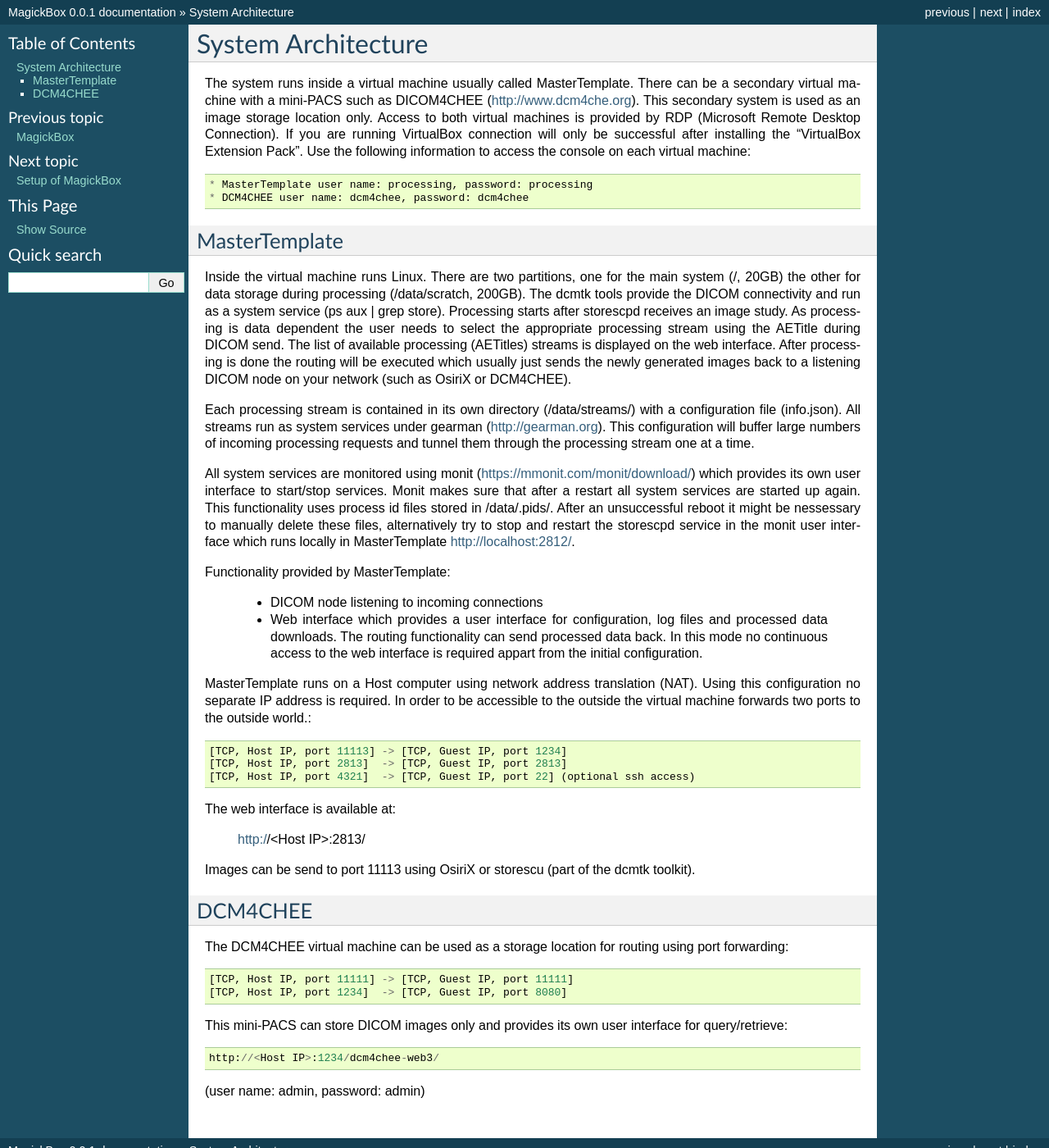
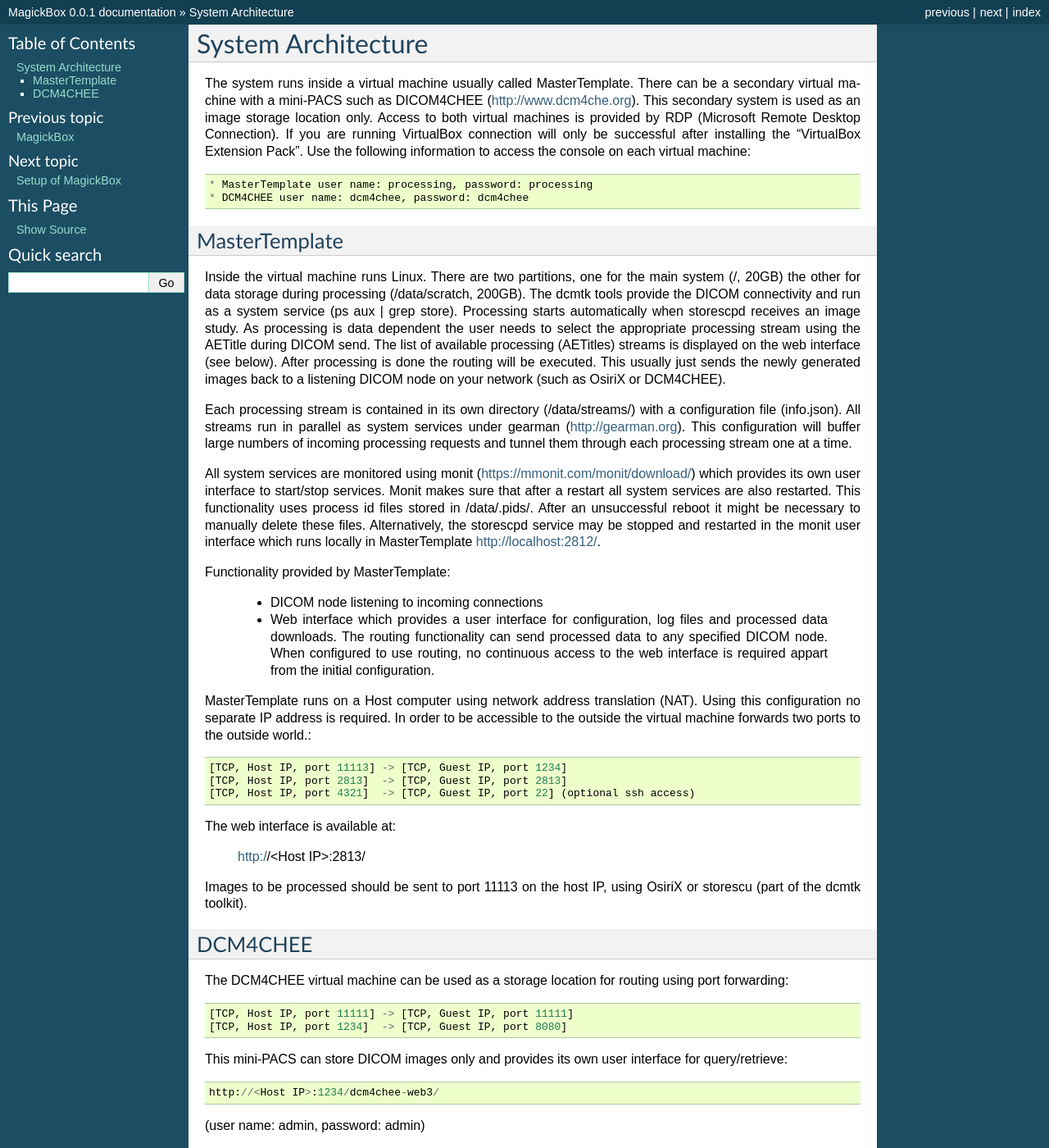
Before and after one commit to HaukeBartsch/MagickBox, a Sphinx documentation site: the page built from code/documentation/docs/source/Introduction.rst, in a window 1280 px wide and 1400 px high. Shown: the whole window at 82% size. Built offline with Sphinx 7.4.7, drawn with Linux system fonts in a browser that asks for light colours.

Commit message:
fix typos

```diff
--- a/code/documentation/docs/source/Introduction.rst
+++ b/code/documentation/docs/source/Introduction.rst
@@ -13,16 +13,16 @@
 MasterTemplate
 ==============
 
-Inside the virtual machine runs Linux. There are two partitions, one for the main system (/, 20GB) the other for data storage during processing (/data/scratch, 200GB). The dcmtk tools provide the DICOM connectivity and run as a system service (ps aux | grep store). Processing starts after storescpd receives an image study. As processing is data dependent the user needs to select the appropriate processing stream using the AETitle during DICOM send. The list of available processing (AETitles) streams is displayed on the web interface. After processing is done the routing will be executed which usually just sends the newly generated images back to a listening DICOM node on your network (such as OsiriX or DCM4CHEE).
+Inside the virtual machine runs Linux. There are two partitions, one for the main system (/, 20GB) the other for data storage during processing (/data/scratch, 200GB). The dcmtk tools provide the DICOM connectivity and run as a system service (ps aux | grep store). Processing starts automatically when storescpd receives an image study. As processing is data dependent the user needs to select the appropriate processing stream using the AETitle during DICOM send. The list of available processing (AETitles) streams is displayed on the web interface (see below). After processing is done the routing will be executed. This usually just sends the newly generated images back to a listening DICOM node on your network (such as OsiriX or DCM4CHEE).
 
-Each processing stream is contained in its own directory (/data/streams/) with a configuration file (info.json). All streams run as system services under gearman (http://gearman.org). This configuration will buffer large numbers of incoming processing requests and tunnel them through the processing stream one at a time.
+Each processing stream is contained in its own directory (/data/streams/) with a configuration file (info.json). All streams run in parallel as system services under gearman (http://gearman.org). This configuration will buffer large numbers of incoming processing requests and tunnel them through each processing stream one at a time.
 
-All system services are monitored using monit (https://mmonit.com/monit/download/) which provides its own user interface to start/stop services. Monit makes sure that after a restart all system services are started up again. This functionality uses process id files stored in /data/.pids/. After an unsuccessful reboot it might be nessessary to manually delete these files, alternatively try to stop and restart the storescpd service in the monit user interface which runs locally in MasterTemplate http://localhost:2812/.
+All system services are monitored using monit (https://mmonit.com/monit/download/) which provides its own user interface to start/stop services. Monit makes sure that after a restart all system services are also restarted. This functionality uses process id files stored in /data/.pids/. After an unsuccessful reboot it might be necessary to manually delete these files. Alternatively, the storescpd service may be stopped and restarted in the monit user interface which runs locally in MasterTemplate http://localhost:2812/.
 
 Functionality provided by MasterTemplate:
 
 	* DICOM node listening to incoming connections
-	* Web interface which provides a user interface for configuration, log files and processed data downloads. The routing functionality can send processed data back. In this mode no continuous access to the web interface is required appart from the initial configuration.
+	* Web interface which provides a user interface for configuration, log files and processed data downloads. The routing functionality can send processed data to any specified DICOM node. When configured to use routing, no continuous access to the web interface is required appart from the initial configuration.
 
 MasterTemplate runs on a Host computer using network address translation (NAT). Using this configuration no separate IP address is required. In order to be accessible to the outside the virtual machine forwards two ports to the outside world.::
 
@@ -34,7 +34,7 @@
 
 	http://<Host IP>:2813/
 
-Images can be send to port 11113 using OsiriX or storescu (part of the dcmtk toolkit).
+Images to be processed should be sent to port 11113 on the host IP, using OsiriX or storescu (part of the dcmtk toolkit).
 
 DCM4CHEE
 ========
```
Also changed, not shown: code/documentation/docs/source/Routing.rst (+5 -5 lines).
